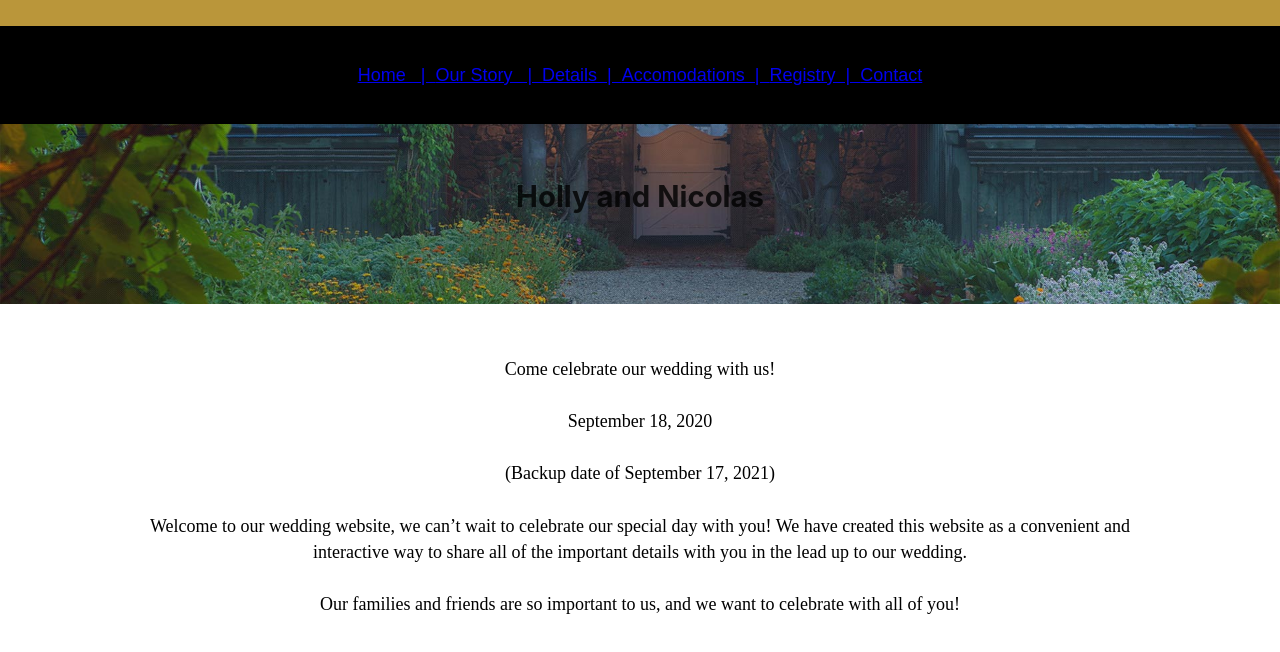
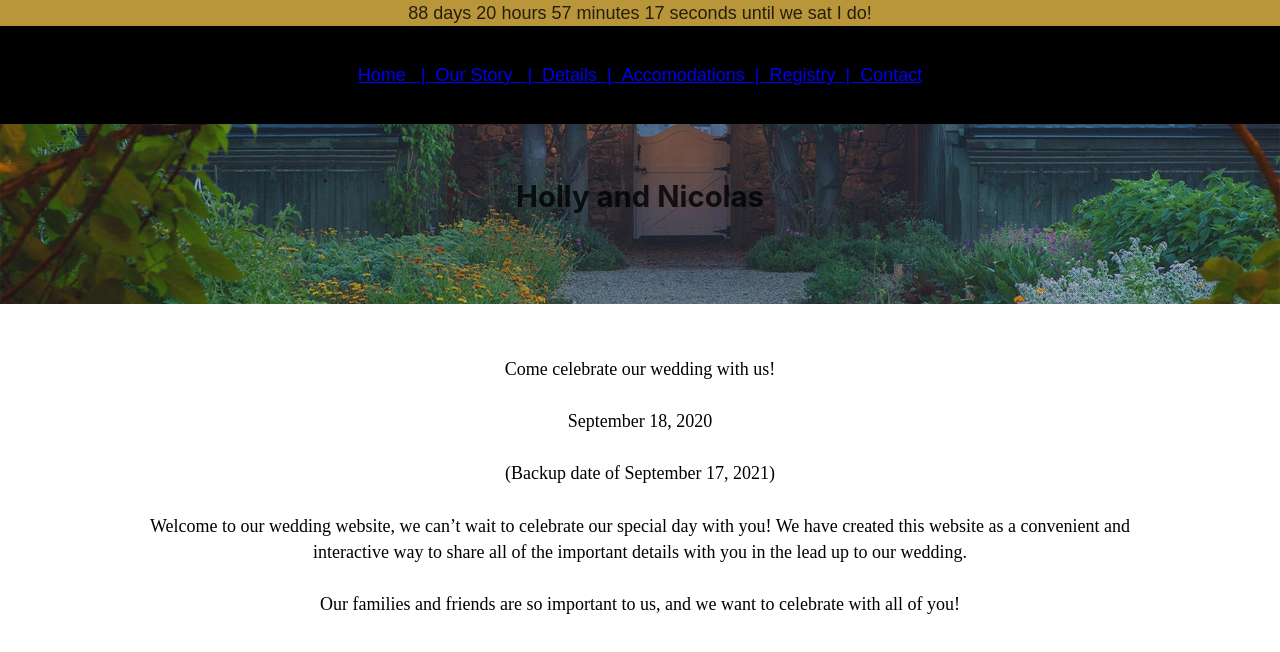
Before and after one commit to nkudeba/weddingwebsite, a Gatsby site: page / in a window 1280 px wide. Built offline with nearby package versions, Linux system fonts and the light colour scheme; Gatsby itself is replaced by a stand-in of ours.

Commit message:
Add files via upload

```diff
--- a/src/components/menu.js
+++ b/src/components/menu.js
@@ -2,6 +2,10 @@ import React from "react"
 import { Link } from "gatsby"
 import hStyle from "./header.module.scss"
 import { Menu } from "glamorous"
+import Timer from "./timer"
+
+
+
 const NavMenu = () => {
 
   return (
@@ -11,8 +15,7 @@ const NavMenu = () => {
           className={hStyle.navItem}
           activeClassName={hStyle.activeNavItem}
           to="/"
-        >
-          &nbsp;
+        ><Timer/>
         </div>
 
         {/* <Link
--- /dev/null
+++ b/src/components/timer.css
@@ -0,0 +1,38 @@
+.App {
+    text-align: center;
+  }
+
+  .App-logo {
+    height: 40vmin;
+    pointer-events: none;
+  }
+
+  @media (prefers-reduced-motion: no-preference) {
+    .App-logo {
+      animation: App-logo-spin infinite 20s linear;
+    }
+  }
+
+  .App-header {
+    background-color: #282c34;
+    min-height: 100vh;
+    display: flex;
+    flex-direction: column;
+    align-items: center;
+    justify-content: center;
+    font-size: calc(10px + 2vmin);
+    color: white;
+  }
+
+  .App-link {
+    color: #61dafb;
+  }
+
+  @keyframes App-logo-spin {
+    from {
+      transform: rotate(0deg);
+    }
+    to {
+      transform: rotate(360deg);
+    }
+  }
--- /dev/null
+++ b/src/components/timer.js
@@ -0,0 +1,56 @@
+import React, { useEffect, useState } from "react";
+import "./timer.css";
+
+var countDownDate = new Date("September 17, 2021 17:00:00").getTime();
+
+function Timer() {
+  const calculateTimeLeft = () => {
+    let year = new Date().getFullYear();
+    var now = new Date().getTime();
+    var difference = countDownDate - now;
+    // const difference = +new Date(`${year}-09-17`) - +new Date();
+    let timeLeft = {};
+
+    if (difference > 0) {
+      timeLeft = {
+        days: Math.floor(difference / (1000 * 60 * 60 * 24)),
+        hours: Math.floor((difference / (1000 * 60 * 60)) % 24),
+        minutes: Math.floor((difference / 1000 / 60) % 60),
+        seconds: Math.floor((difference / 1000) % 60),
+      };
+    }
+
+    return timeLeft;
+  };
+
+  const [timeLeft, setTimeLeft] = useState(calculateTimeLeft());
+  const [year] = useState(new Date().getFullYear());
+
+  useEffect(() => {
+    setTimeout(() => {
+      setTimeLeft(calculateTimeLeft());
+    }, 1000);
+  });
+
+  const timerComponents = [];
+
+  Object.keys(timeLeft).forEach((interval) => {
+    if (!timeLeft[interval]) {
+      return;
+    }
+
+    timerComponents.push(
+      <span>
+        {timeLeft[interval]} {interval}{" "}
+      </span>
+    );
+  });
+  return (
+    <div>
+
+      {timerComponents.length ? <span>{timerComponents} until we sat I do!</span> : <span>We do!</span>}
+    </div>
+  );
+}
+
+export default Timer;
```
